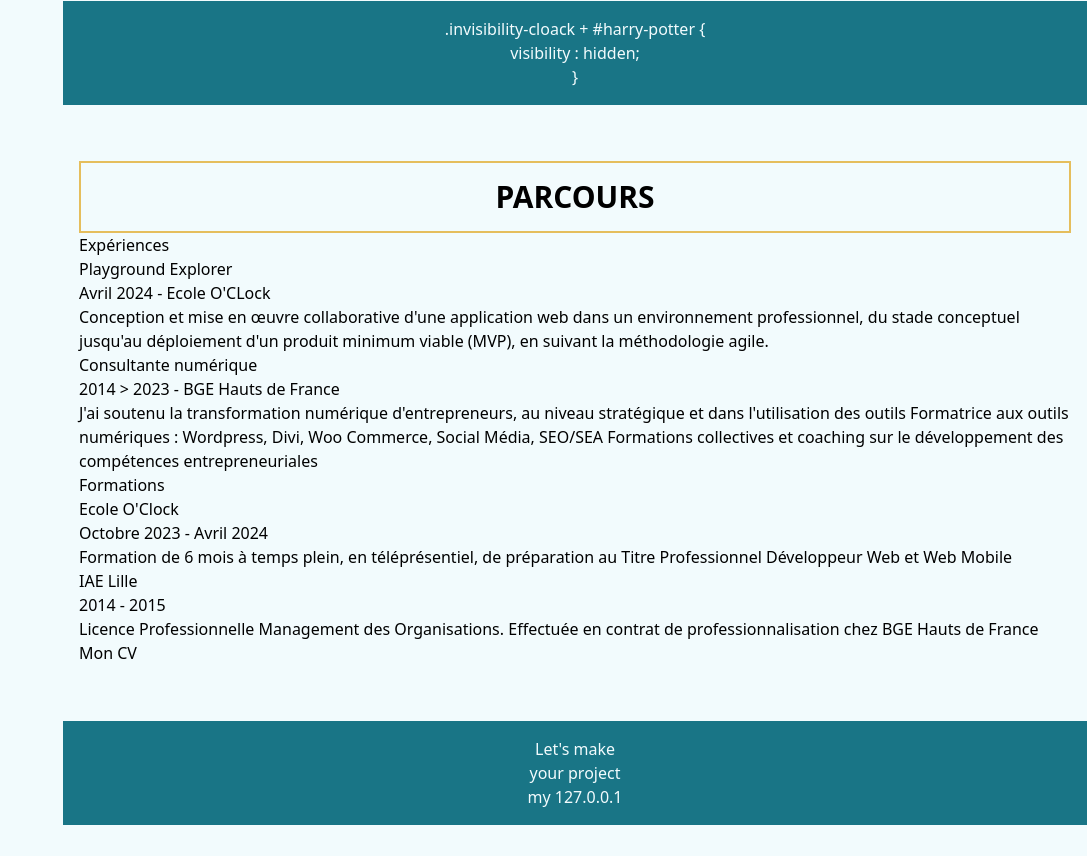
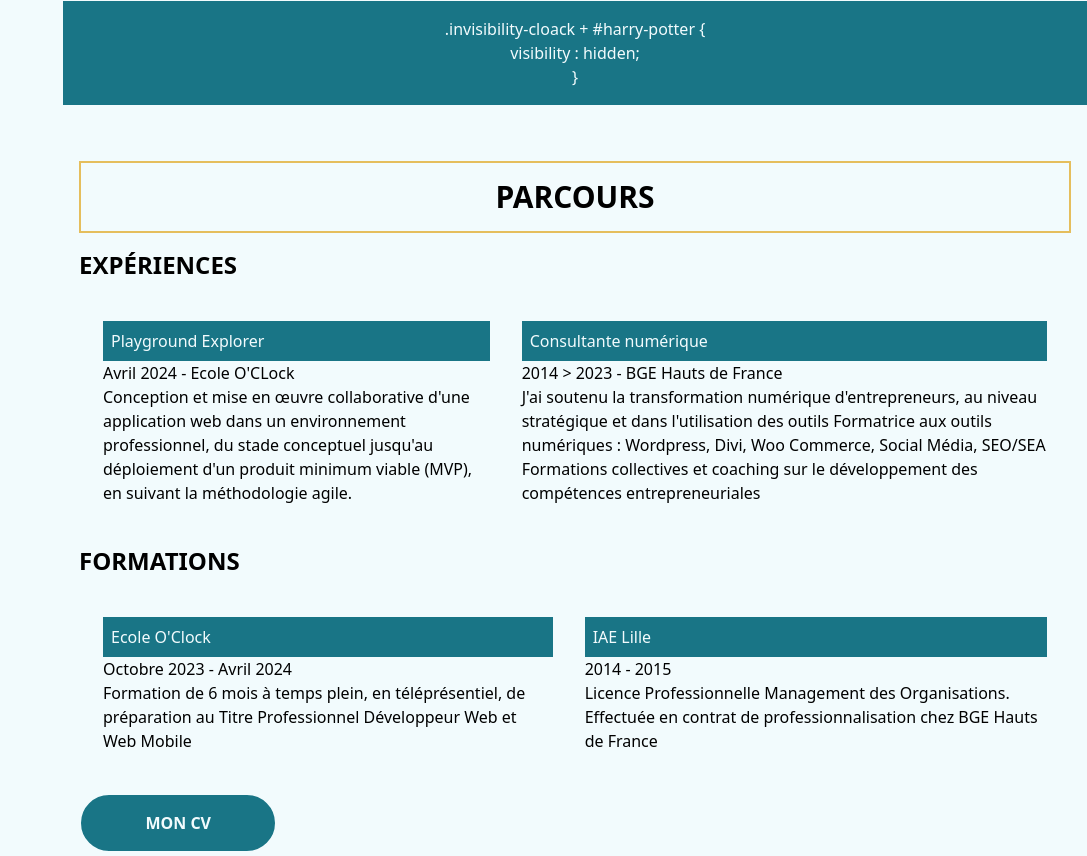
Before and after one commit to helene-monnier/portfolio, a website: page index.html in a window 1280 px wide. Shown: the part 2367-3223 px from the top of the page, without its empty margins (193-1280 px from the left). Drawn offline with Linux system fonts and the light colour scheme.

Commit message:
feature: styling resume section

```diff
--- a/index.html
+++ b/index.html
@@ -53,19 +53,16 @@
             <p class="text-center">Envie de donner le meilleur pour chaque projet</p>
           </div>
           <div class="flex flex-col max-w-20 gap-2">
-            <i class=""></i>
             <p class="text-center">Travail d'équipe</p>
             <p class="text-center">Clients, collaborateurs, managers; ensemble, c'est mieux !</p>
           </div>
         </div>
         <div class="flex justify-evenly">
           <div class="flex flex-col max-w-5 gap-2">
-            <i class=""></i>
             <p class="text-center">Front</p>
             <p class="text-center">REACT, Tailwind, EJS, Intégration HTML/CSS/JS</p>
           </div>
           <div class="flex flex-col max-w-20 gap-2">
-            <i class=""></i>
             <p class="text-center">Back</p>
             <p class="text-center">Javascript, NodeJS, Express, Sequelize</p>
           </div>
@@ -109,38 +106,38 @@
           <p>}</p>
       </div>
 
-      <section class="p-4" id="resume">
+      <section class="flex flex-col gap-4 justify-between flex-wrap p-4" id="resume">
         <h2 class="uppercase text-center text-3xl font-bold p-4 border-2 border-accent ">Parcours</h2>
-        <h3>Expériences</h3>
-        <div class="">
-          <div class="">
-            <h4 class="">Playground Explorer</h4>
-            <p class=""> Avril 2024 - Ecole O'CLock</p>
+        <h3 class="text-2xl uppercase font-bold">Expériences</h3>
+        <div class="flex gap-4 justify-evenly flex-wrap p-4">
+          <div class="flex flex-col flex-wrap p-2 gap-1 w-1/3">
+            <h4 class="text-xl bg-primary text-background p-2">Playground Explorer</h4>
+            <p class="text-sm "> Avril 2024 - Ecole O'CLock</p>
             <p class="">Conception et mise en œuvre collaborative d'une application web dans un environnement professionnel, du stade conceptuel jusqu'au déploiement d'un produit minimum viable (MVP), en suivant la méthodologie agile.</p>
           </div>
-          <div class="">
-            <h4 class="">Consultante numérique</h4>
-            <p class="">2014 > 2023 - BGE Hauts de France</p>
+          <div class="flex flex-col flex-wrap p-2 gap-1 w-1/3">
+            <h4 class="text-xl bg-primary text-background p-2">Consultante numérique</h4>
+            <p class="text-sm">2014 > 2023 - BGE Hauts de France</p>
             <p class="">J'ai soutenu la transformation numérique d'entrepreneurs, au niveau stratégique et dans l'utilisation des outils
               Formatrice aux outils numériques : Wordpress, Divi, Woo Commerce, Social Média, SEO/SEA
               Formations collectives et coaching sur le développement des compétences entrepreneuriales</p>
           </div>
         </div>
 
-        <h3>Formations</h3>
-        <div class="">
-          <div class="">
-            <h4 class="">Ecole O'Clock</h4>
-            <p class="">Octobre 2023 - Avril 2024</p>
+        <h3 class="text-2xl uppercase font-bold">Formations</h3>
+        <div class="flex gap-4 justify-evenly flex-wrap p-4">
+          <div class="flex flex-col flex-wrap p-2 gap-1 w-1/3">
+            <h4 class="text-xl bg-primary text-background p-2">Ecole O'Clock</h4>
+            <p class="text-sm">Octobre 2023 - Avril 2024</p>
             <p class="">Formation de 6 mois à temps plein, en téléprésentiel, de préparation au Titre Professionnel Développeur Web et Web Mobile</p>
           </div>
-          <div class="">
-            <h4 class="">IAE Lille</h4>
-            <p class="">2014 - 2015</p>
+          <div class="flex flex-col flex-wrap p-2 gap-1 w-1/3">
+            <h4 class="text-xl bg-primary text-background p-2">IAE Lille</h4>
+            <p class="text-sm">2014 - 2015</p>
             <p class="">Licence Professionnelle Management des Organisations. Effectuée en contrat de professionnalisation chez BGE Hauts de France</p>
           </div>
         </div>
-        <a class="" href="./html/CV.html" target="_blank">Mon CV</a>
+        <a class="bg-primary text-background font-bold uppercase p-4 border-2 rounded-full hover:text-primary hover:bg-background hover:border-2 text-center w-1/5" href="./html/CV.html" target="_blank">Mon CV</a>
       </section>
 
       <div class="bg-primary text-background p-4 text-center leading-6">
```
Also changed, not shown: src/style/style.css (line endings or trailing spaces).
